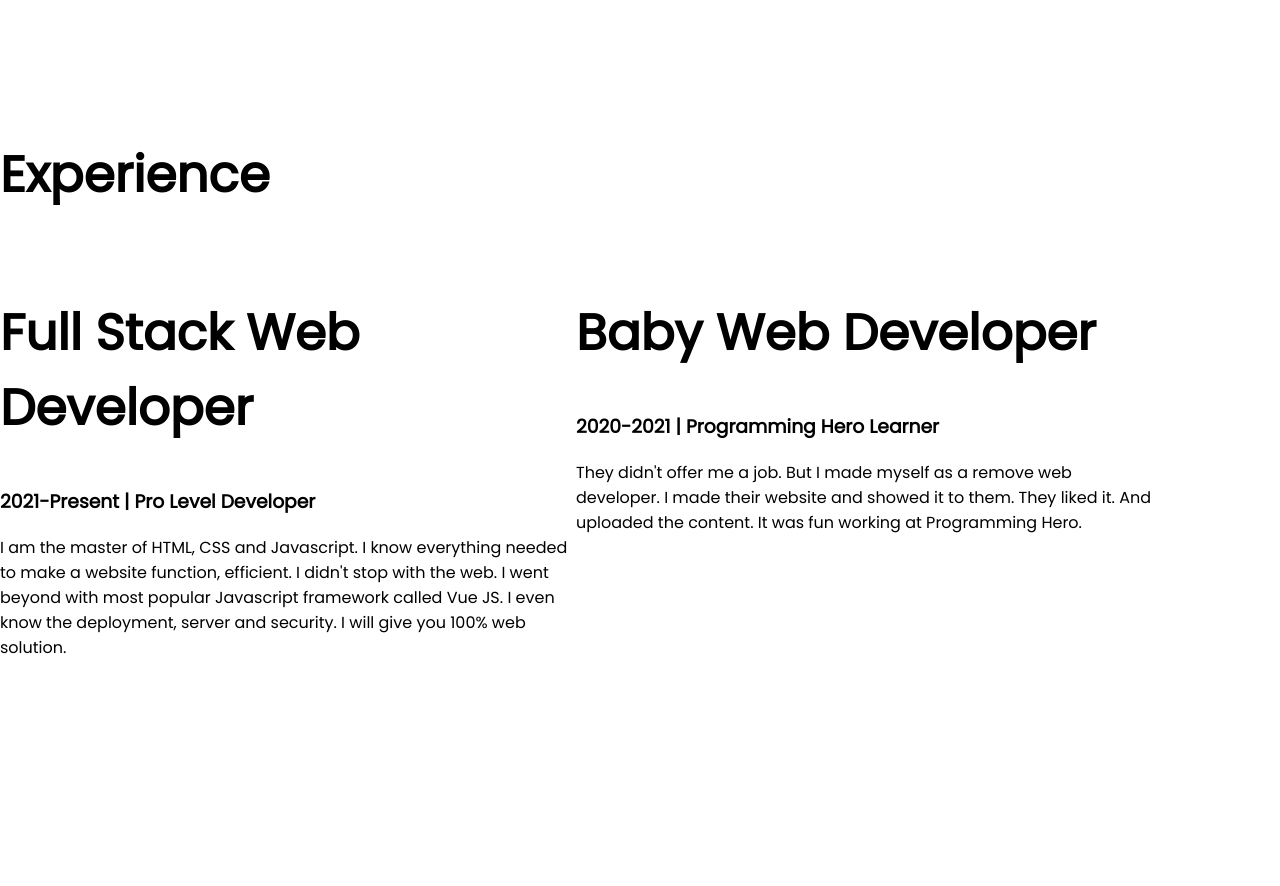
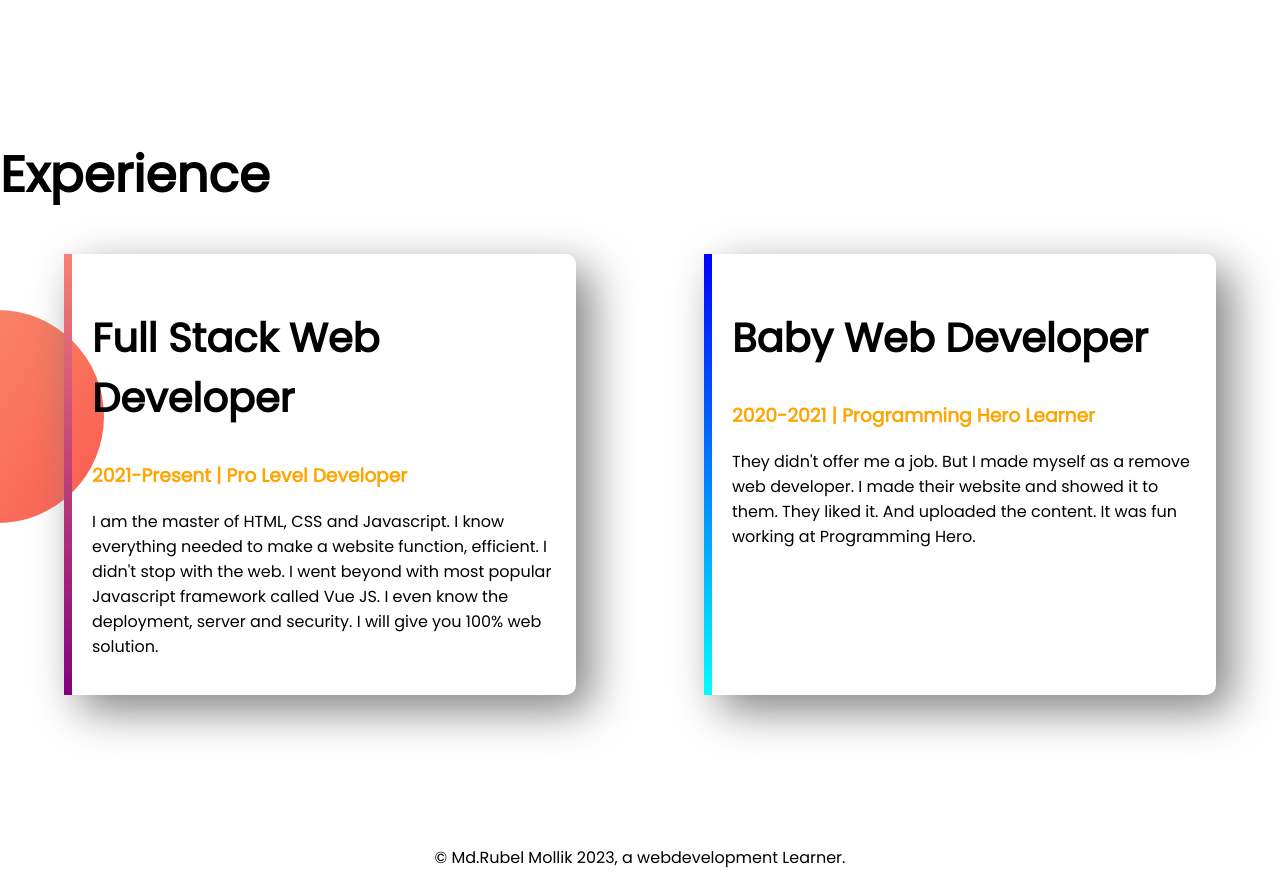
Before and after one commit to rubelmollik86/developer-porfolio, a plain HTML site: page index.html in a window 1280 px wide. Shown: the part 1200-2086 px from the top of the page. Before the commit the page ends 2026 px from the top, so only its background shows below. Drawn offline with Linux system fonts and the light colour scheme.

Commit message:
complete

```diff
--- a/index.html
+++ b/index.html
@@ -71,15 +71,15 @@
         <h1>Experience</h1>
 
         <div class="flexible-container ">
-            <div class="half-width">
-                <h1>Full Stack Web Developer</h1>
-                <h3>2021-Present | Pro Level Developer</h3>
+            <div id="web-dev-experience" class="experence-item">
+                <h2>Full Stack Web Developer</h2>
+                <h3 class="orange-color">2021-Present | Pro Level Developer</h3>
                 <p>I am the master of HTML, CSS and Javascript. I know everything needed to make a website function, efficient. I didn't stop with the web. I went beyond with most popular Javascript framework called Vue JS. I even know the deployment, server and security. I will give you 100% web solution.
                 </p>
             </div>
-            <div class="half-width">
-                <h1>Baby Web Developer</h1>
-                <h3>2020-2021 | Programming Hero Learner</h3>
+            <div id="baby-web" class="experence-item">
+                <h2>Baby Web Developer</h2>
+                <h3 class="orange-color">2020-2021 | Programming Hero Learner</h3>
                 <p>
                     They didn't offer me a job. But I made myself as a remove web developer. I made their website and showed it to them. They liked it. And uploaded the content. It was fun working at Programming Hero.
                 </p>
@@ -87,6 +87,9 @@
         </div>
 
     </section>
+    <footer>
+        <p>© Md.Rubel Mollik 2023, a webdevelopment Learner.</p>
+    </footer>
 </body>
 
 </html>
--- a/style.css
+++ b/style.css
@@ -7,6 +7,9 @@ body {
 
 h1 {
     font-size: 50px;
+}
+h2{
+    font-size: 40px;
 }
 
 .orange-color {
@@ -59,3 +62,30 @@ h1 {
 .pic{
     padding-left: 270px;
 }
+.experence-item{
+    box-shadow: 15px 15px 45px gray;
+    width: 40%;
+    margin-left: 5%;
+    margin-right: 5%;
+    padding: 20px;
+    border-radius: 10px;
+}
+.experince-artea{
+    background-image: url(images/exp-bg.png);
+    background-repeat: no-repeat;
+    background-position: left;
+
+}
+#web-dev-experience{
+    border-left: 8px solid;
+    border-image: linear-gradient(salmon,purple);
+    border-image-slice: 1;
+}
+#baby-web{
+    border-left: 8px solid;
+    border-image: linear-gradient(blue,cyan);
+    border-image-slice: 1;
+}
+footer p{
+    text-align: center;
+}
```
Also changed, not shown: images/jhankar.png (deleted), images/jhankar2.png (deleted), 4 other files.
